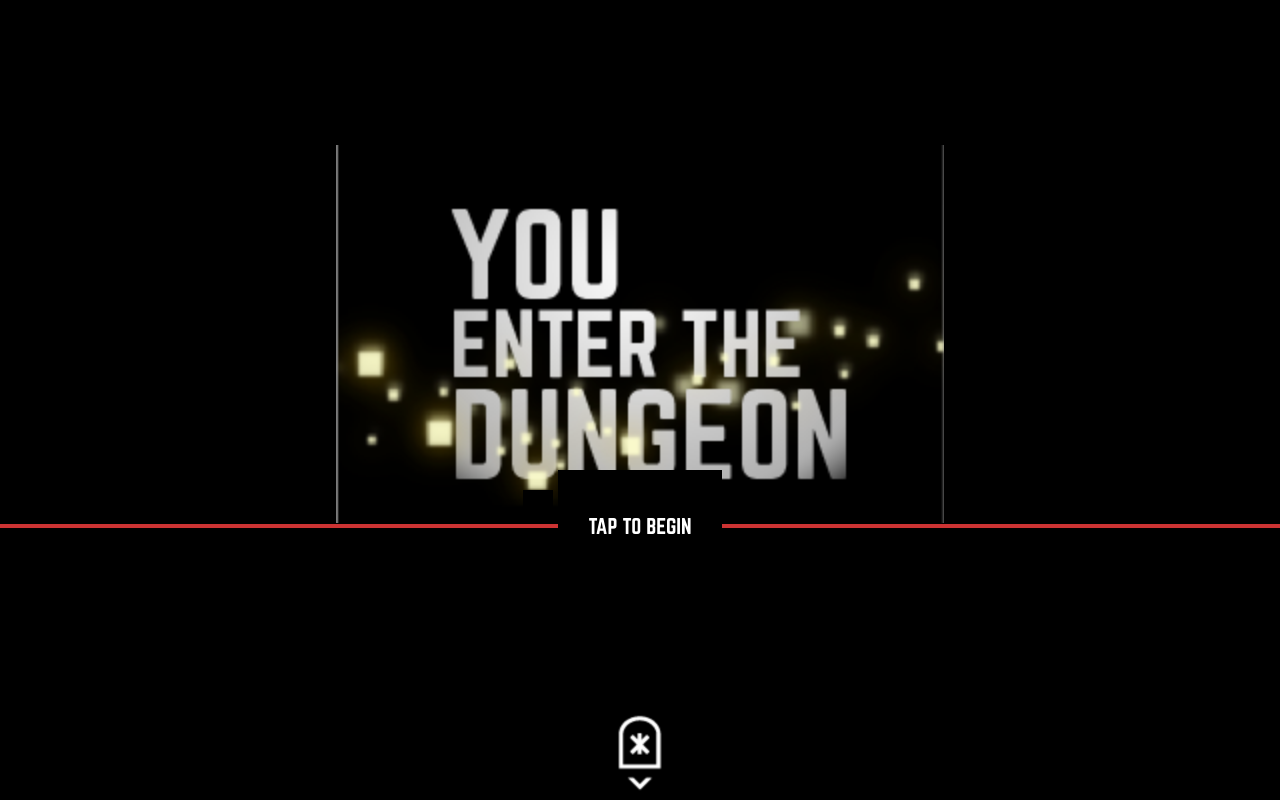
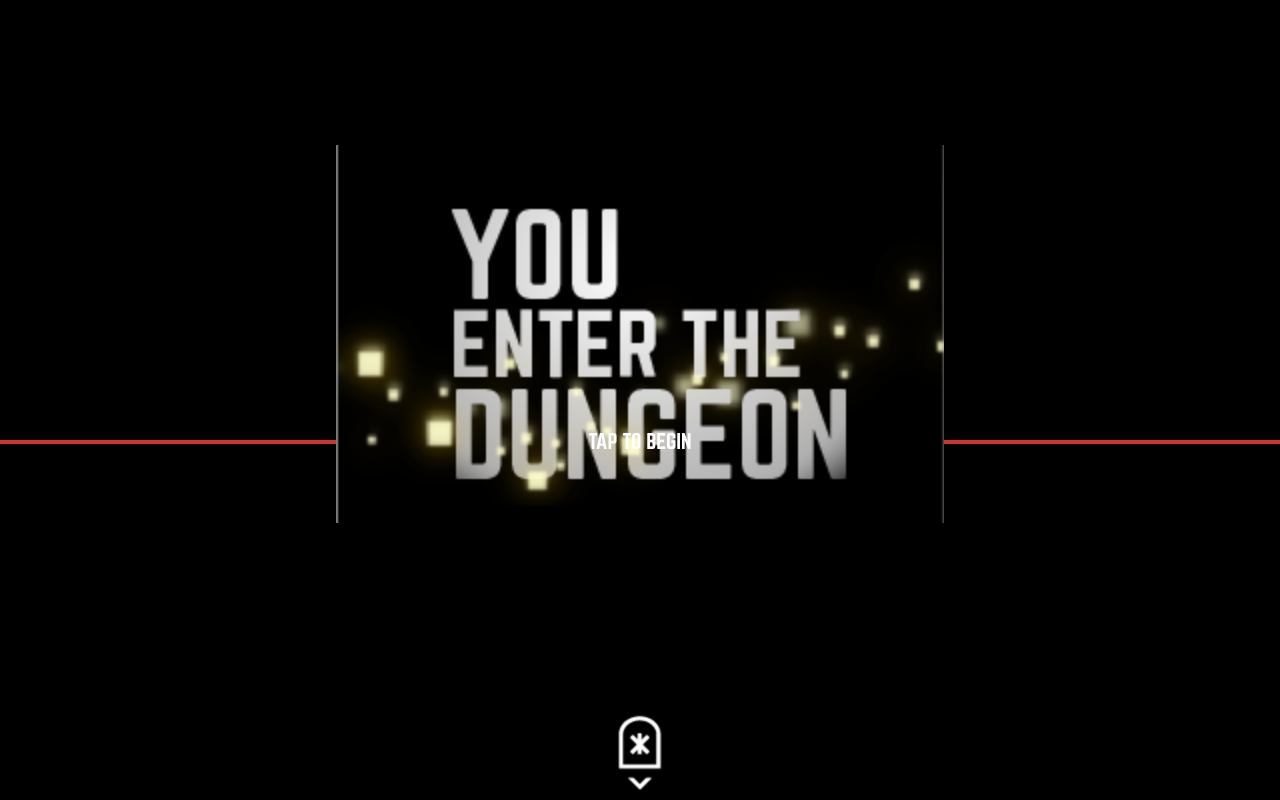
Before and after one commit to Rhuggard/YETD, a website: page index.html in a window 1280 px wide. Drawn offline with nearby package versions, Linux system fonts and the light colour scheme.

Commit message:
better startin animation

```diff
--- a/index.html
+++ b/index.html
@@ -23,15 +23,15 @@
 		<img class='simpleImage' src='Title.png'>
 	</div>
 	<div id='begin'>
-		<span></span>
+		<div class='redline redline-left'></div>
+		<div class='redline redline-right'></div>
 		<span class='centerLine'>
 			<div class='tapSquareAnimation'>
 				<div class='ts1'></div>
 				<div class='ts2'></div>
 			</div>
-			<span>TAP TO BEGIN</span>
+			<span class='tapText'>TAP TO BEGIN</span>
 		</span>
-		<span></span>
 	</div>
 	<img class='graveYard' src='Graveyard.png'>
 </div>
@@ -86,6 +86,7 @@ $(document).ready(function(){
 	$( "#begin" ).click(function() {
 	  $("#begin .tapSquareAnimation .ts1").addClass('animate');
 	  $("#begin .tapSquareAnimation .ts2").addClass('animate');
+	  $("#begin .tapText").addClass('animate');
 
 	  $("#TitleScreen").addClass( "exit");
 	  $("#OpeningScreen").removeClass( "offScreen");
--- a/styles.scss
+++ b/styles.scss
@@ -57,11 +57,19 @@
 	}
 
 .centerLine{
-	span{
-		top: 14px;
+	.tapText{
+		&.animate{
+			animation: tapTextanim 0.3s;
+		}
+		animation: startTextanim 0.4;
 	}
 }
 
+	@keyframes tapTextanim{
+		0% {transform: scale(1)}
+		50% {transform: scale(1.3)}
+		100% {transform: scale(1)}
+	}
 
 	@keyframes ts1anim{
 		0% {width:10px;height:10px; border: 3px solid white;};
@@ -78,16 +86,35 @@
 
 /**/
 	#begin{
-		border-bottom: 4px solid #CC3333;
 		width:100%;
+		.tapText{
+    /* background: black; */
+    position: relative;
+    bottom: -30px;
+    padding: 15px;
+    display: block;
+    position: relative;
+    top: -26px;
+		}
 
-		span{
-			background: black;
-		    position: relative;
-		    bottom: -30px;
-		    padding: 15px;
-		    display: inline-flex;
+		.redline{
+			border-bottom: 4px solid #CC3333;
+			&.redline-left{
+				width: 30%;
+				float: left;
+				animation: growWidth 1s;
+			}
+			&.redline-right{
+				width: 30%;
+				float: right;
+				animation: growWidth 1s;
+			}
 		}
+	}
+
+	@keyframes growWidth{
+		0% {width:0%;}
+		100% {widht:30%}
 	}
 
 /**/
```
Also changed, not shown: styles.css, 1 other file.
